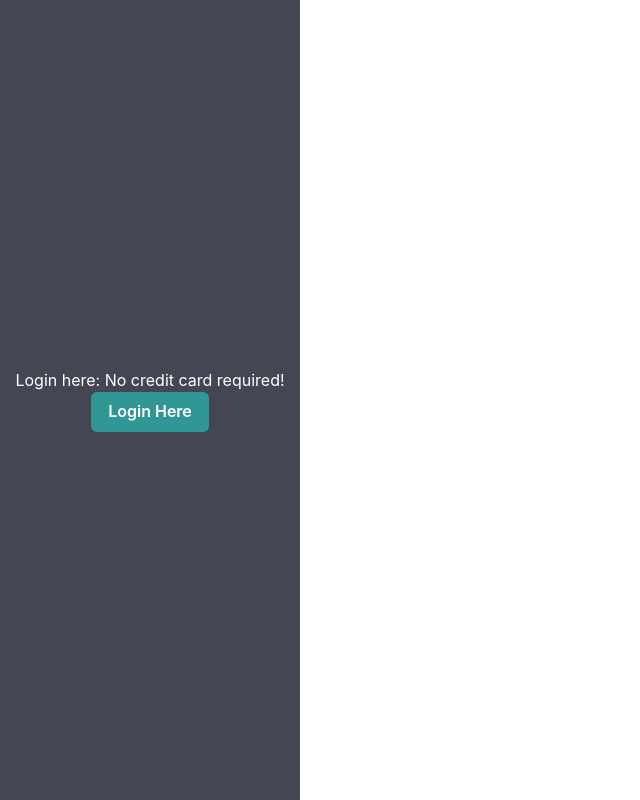
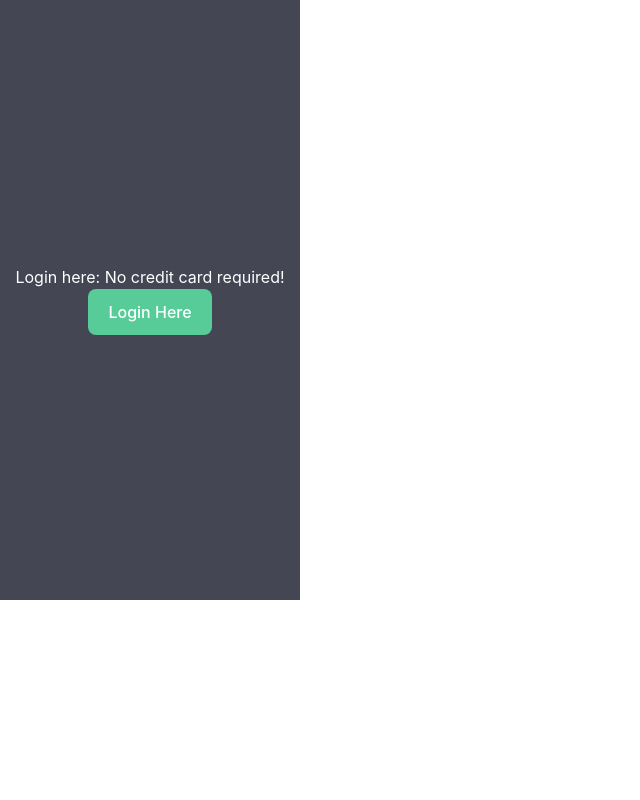
Before and after one commit to Julian-Tipler/chat-gpt-extension, a React (Vite) app in the folder extension/: page /#/login in a window 1280 px wide. Shown: the whole page, without its empty margins (0-640 px from the left). Built offline with nearby package versions, Linux system fonts and the light colour scheme; no server answers.

Commit message:
removed all traces of chakra ui

```diff
--- a/extension/package.json
+++ b/extension/package.json
@@ -11,11 +11,7 @@
     "watch": "onchange -k '{src,public,.env}/**/*' -- npm run build"
   },
   "dependencies": {
-    "@chakra-ui/react": "^2.8.1",
-    "@emotion/react": "^11.11.1",
-    "@emotion/styled": "^11.11.0",
     "@supabase/supabase-js": "^2.38.4",
-    "framer-motion": "^10.16.4",
     "react": "^18.2.0",
     "react-dom": "^18.2.0",
     "react-router-dom": "^6.18.0",
--- a/extension/src/App.css
+++ b/extension/src/App.css
@@ -2,4 +2,5 @@
   display: flex;
   flex-direction: column;
   height: 100%;
+  width: 100%
 }
--- a/extension/src/index.css
+++ b/extension/src/index.css
@@ -26,6 +26,89 @@
   --text-tertiary: #999;
 }
 
+/* CSS RESET */
+
+/*
+  1. Use a more-intuitive box-sizing model.
+*/
+*,
+*::before,
+*::after {
+  box-sizing: border-box;
+}
+/*
+  2. Remove default margin
+*/
+* {
+  margin: 0;
+}
+/*
+  Typographic tweaks!
+  3. Add accessible line-height
+  4. Improve text rendering
+*/
+body {
+  line-height: 1.5;
+  -webkit-font-smoothing: antialiased;
+}
+/*
+  5. Improve media defaults
+*/
+img,
+picture,
+video,
+canvas,
+svg {
+  display: block;
+  max-width: 100%;
+}
+/*
+  6. Remove built-in form typography styles
+*/
+input,
+button,
+textarea,
+select {
+  font: inherit;
+}
+/*
+  7. Avoid text overflows
+*/
+p,
+h1,
+h2,
+h3,
+h4,
+h5,
+h6 {
+  overflow-wrap: break-word;
+}
+/*
+  8. Create a root stacking context
+*/
+#root,
+#__next {
+  isolation: isolate;
+}
+
+/* RESET END */
+
+html {
+  font-size: 16px;
+  border-radius: 3rem;
+  overflow: hidden;
+}
+body {
+  background-color: var(--color-background);
+  color: var(--text-primary);
+  display: block;
+  margin: 0;
+  padding: 0;
+  height: 600px;
+  width: 300px;
+  overflow: "hidden";
+}
+
 a {
   font-weight: 500;
   color: #646cff;
@@ -33,11 +116,6 @@ a {
 }
 a:hover {
   color: #535bf2;
-}
-
-body {
-  margin: 0;
-  display: flex;
 }
 
 h1 {
--- a/extension/src/main.tsx
+++ b/extension/src/main.tsx
@@ -3,17 +3,11 @@ import ReactDOM from "react-dom/client";
 import App from "./App.tsx";
 import "./index.css";
 import PromptsContextProvider from "./contexts/PromptsContext.tsx";
-import { ChakraProvider, extendTheme } from "@chakra-ui/react";
-import { colors, styles } from "./theme";
-
-const theme = extendTheme({ colors, styles });
 
 ReactDOM.createRoot(document.getElementById("root")!).render(
   <React.StrictMode>
-    <ChakraProvider theme={theme}>
-      <PromptsContextProvider>
-        <App />
-      </PromptsContextProvider>
-    </ChakraProvider>
+    <PromptsContextProvider>
+      <App />
+    </PromptsContextProvider>
   </React.StrictMode>
 );
--- a/extension/src/theme/components.ts
+++ /dev/null
@@ -1,42 +0,0 @@
-import { defineStyleConfig } from "@chakra-ui/react";
-import { colors } from "./colors";
-
-const CardBody = defineStyleConfig({
-  baseStyle: {
-    backgroundColor: "#21262d",
-    fontWeight: "bold",
-    border: "1px solid red",
-  },
-});
-
-const Text = defineStyleConfig({
-  baseStyle: {
-    color: colors.text.primary,
-  },
-});
-
-const Heading = defineStyleConfig({
-  baseStyle: {
-    color: colors.text.primary,
-  },
-});
-
-const Button = defineStyleConfig({
-  baseStyle: {
-    color: colors.text.primary,
-  },
-});
-
-const NavLink = defineStyleConfig({
-  baseStyle: {
-    color: colors.text.primary,
-  },
-});
-
-export const components = {
-  CardBody,
-  Text,
-  Heading,
-  Button,
-  NavLink,
-};
--- a/extension/src/theme/index.ts
+++ b/extension/src/theme/index.ts
@@ -1,5 +1,4 @@
 import { colors } from "./colors";
-import { components } from "./components";
 import { styles } from "./styles";
 
-export { colors, components, styles };
+export { colors, styles };
--- /dev/null
+++ b/extension/src/views/auth/Login.css
@@ -0,0 +1,7 @@
+.login-container {
+  height: 100vh;
+  display: flex;
+  flex-direction: column;
+  align-items: center;
+  justify-content: center;
+}
--- a/extension/src/views/auth/Login.tsx
+++ b/extension/src/views/auth/Login.tsx
@@ -1,25 +1,15 @@
-import { Button, Flex, Link, Text } from "@chakra-ui/react";
+import "./Login.css";
 
 export const Login = () => {
   const webAuthUrl =
     import.meta.env.VITE_WEB_AUTH_URL || "http://localhost:5173";
   return (
-    <Flex
-      height={"100vh"}
-      flexDir={"column"}
-      alignItems={"center"}
-      justifyContent={"center"}
-    >
-      <Text>Login here: No credit card required!</Text>
-      <Link isExternal href={webAuthUrl}>
-        <Button colorScheme="teal" size="md">
-          Login Here
-        </Button>
-        {/* <Button onClick={chromeLogin} colorScheme="teal" size="md">
-          Experimental google auth
-        </Button> */}
-      </Link>
-    </Flex>
+    <div className="login-container">
+      <p>Login here: No credit card required!</p>
+      <a href={webAuthUrl} target="_blank" rel="noopener">
+        <button className="submit-button">Login Here</button>
+      </a>
+    </div>
   );
 };
 
--- a/extension/src/views/prompts/NewPromptModal.css
+++ b/extension/src/views/prompts/NewPromptModal.css
@@ -20,8 +20,6 @@
   margin-top: 4rem;
   margin-bottom: 4rem;
   z-index: 100;
-  /* box-shadow: var(--modal-shadow);
-  max-width: var(--chakra-sizes-sm); */
   background-color: var(--color-cardBackground);
   outline: transparent solid 2px;
   border-radius: 1em;
@@ -30,12 +28,6 @@
 
 .modal-header {
   flex: 0 1 0%;
-  padding-inline-start: var(--chakra-space-6);
-  padding-inline-end: var(--chakra-space-6);
-  padding-top: var(--chakra-space-4);
-  padding-bottom: var(--chakra-space-4);
-  font-size: var(--chakra-fontSizes-xl);
-  font-weight: var(--chakra-fontWeights-semibold);
 }
 
 .modal-body {
```
Also changed, not shown: 1 other file (tests, documents, lock files or other folders).
